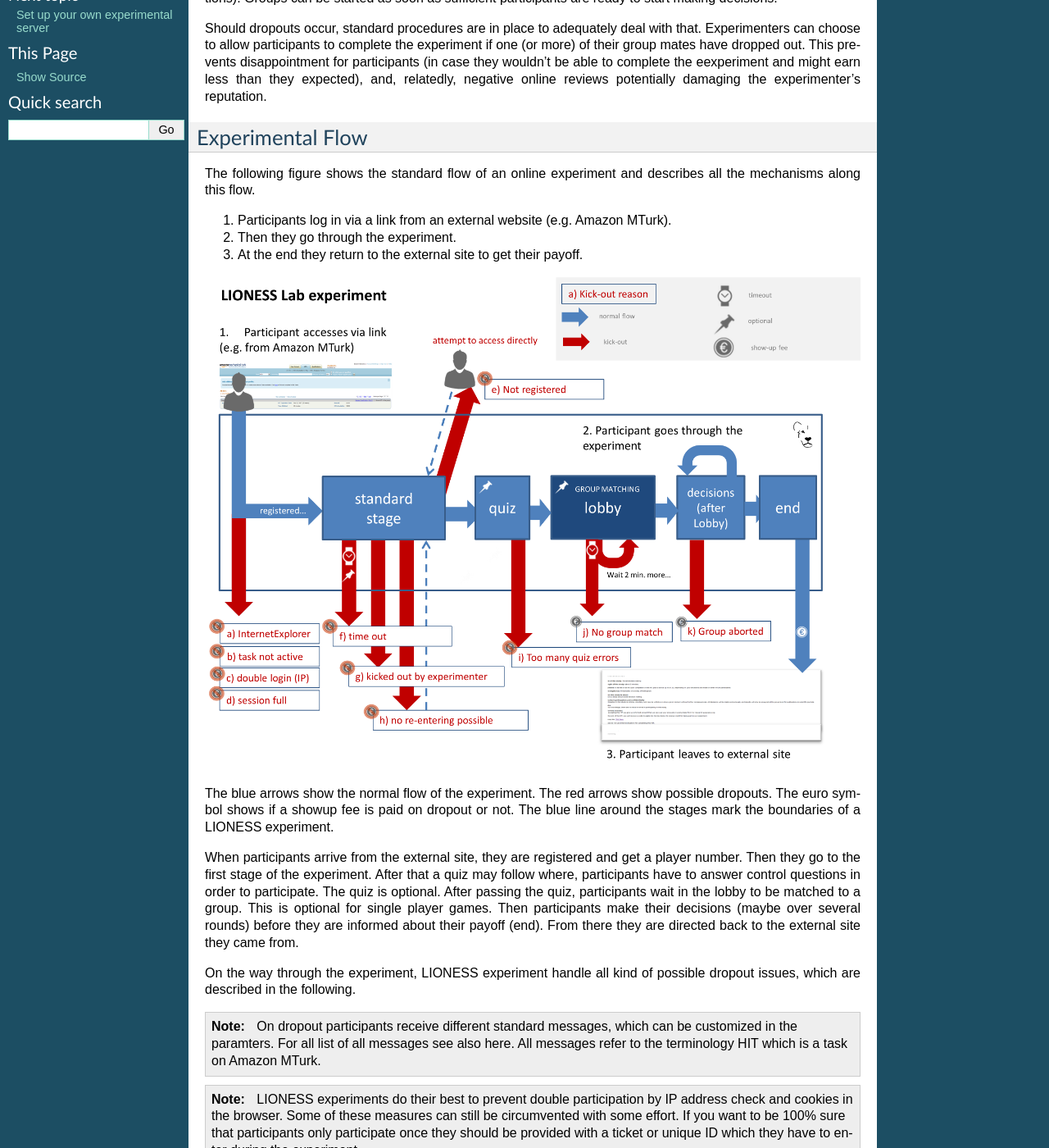
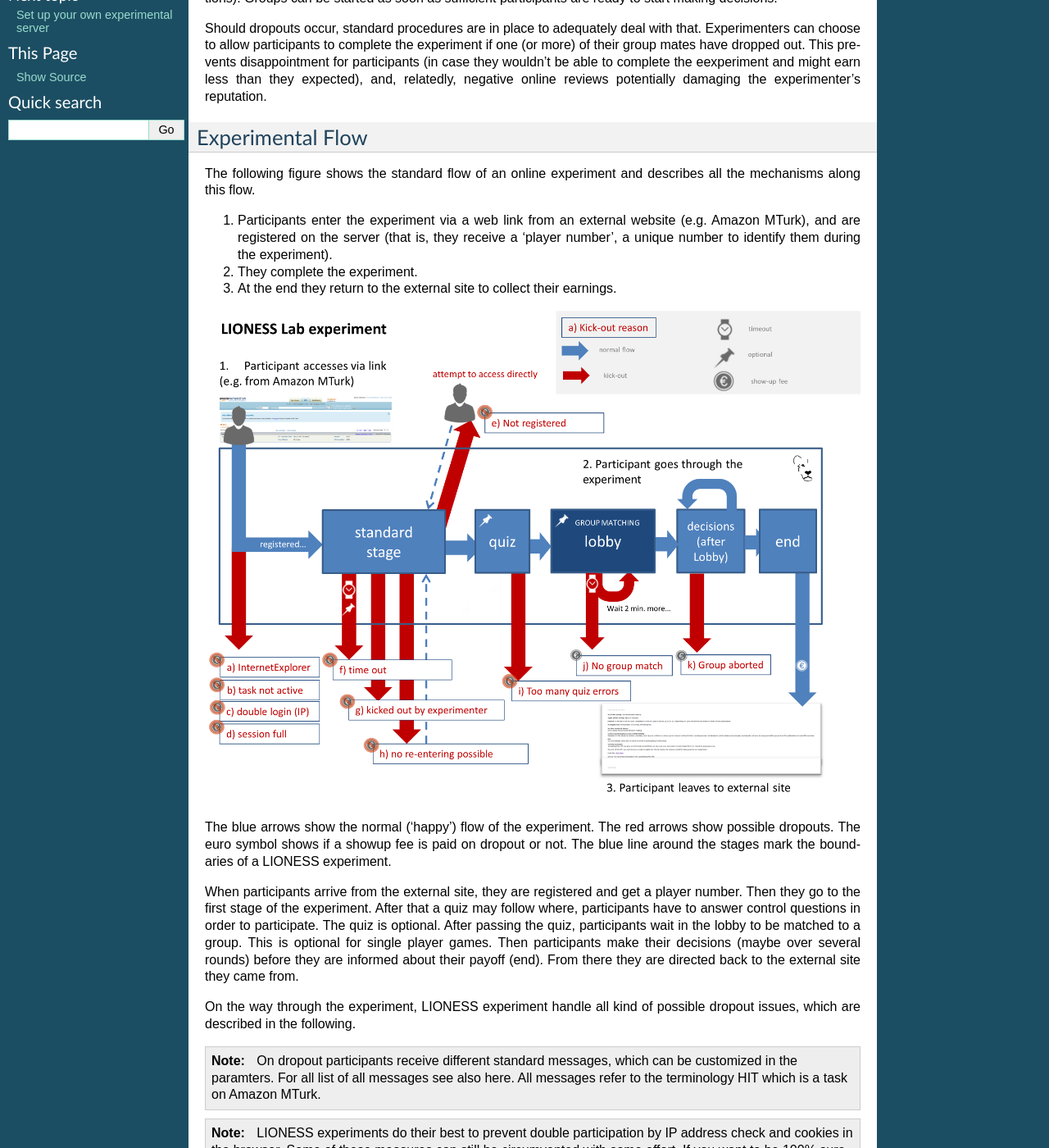
Before and after one commit to marcusgia2505/LIONESS_doc, a Sphinx documentation site: the page built from docs/03021_lionessexperiment.rst, in a window 1280 px wide and 1400 px high, scrolled down 574 px. Shown: the whole window at 82% size. Built offline with Sphinx 7.4.7, drawn with Linux system fonts in a browser that asks for light colours.

Commit message:
Update 03021_lionessexperiment.rst

```diff
--- a/docs/03021_lionessexperiment.rst
+++ b/docs/03021_lionessexperiment.rst
@@ -22,13 +22,13 @@ Experimental Flow
 
 The following figure shows the standard flow of an online experiment and describes all the mechanisms along this flow.
 
-1. Participants log in via a link from an external website (e.g. Amazon MTurk).
-2. Then they go through the experiment.
-3. At the end they return to the external site to get their payoff.
+1. Participants enter the experiment via a web link from an external website (e.g. Amazon MTurk), and are registered on the server (that is, they receive a 'player number', a unique number to identify them during the experiment).
+2. They complete the experiment.
+3. At the end they return to the external site to collect their earnings.
 
 .. image:: _static/control_flow2.png
 
-The blue arrows show the normal flow of the experiment. The red arrows show possible dropouts. The euro symbol shows if a showup fee is paid on dropout or not. The blue line around the stages mark the boundaries of a LIONESS experiment.
+The blue arrows show the normal ('happy') flow of the experiment. The red arrows show possible dropouts. The euro symbol shows if a showup fee is paid on dropout or not. The blue line around the stages mark the boundaries of a LIONESS experiment.
 
 When participants arrive from the external site, they are registered and get a player number. Then they go to the first stage of the experiment. After that a quiz may follow where, participants have to answer control questions in order to participate. The quiz is optional. After passing the quiz, participants wait in the lobby to be matched to a group. This is optional for single player games. Then participants make their decisions (maybe over several rounds) before they are informed about their payoff (end). From there they are directed back to the external site they came from.
 
```
